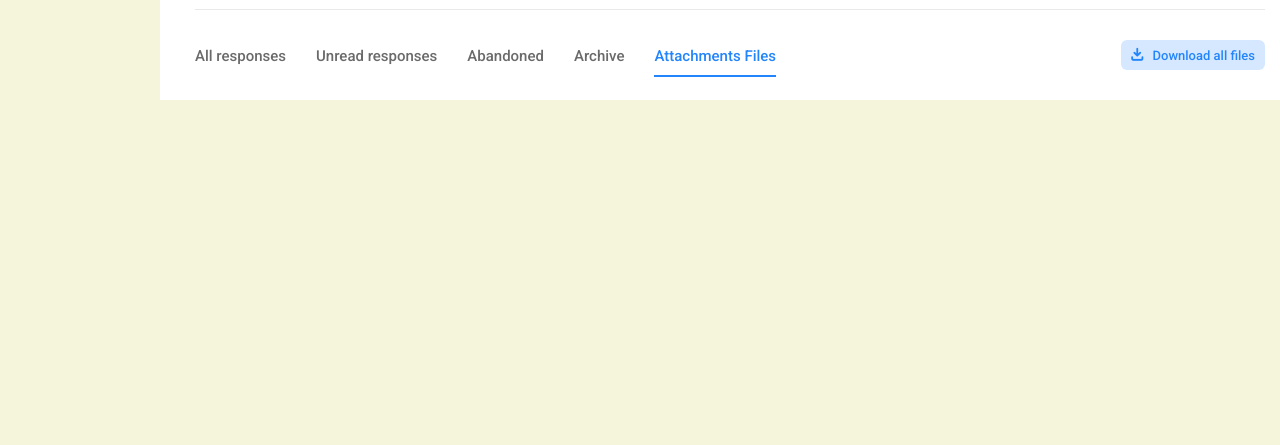
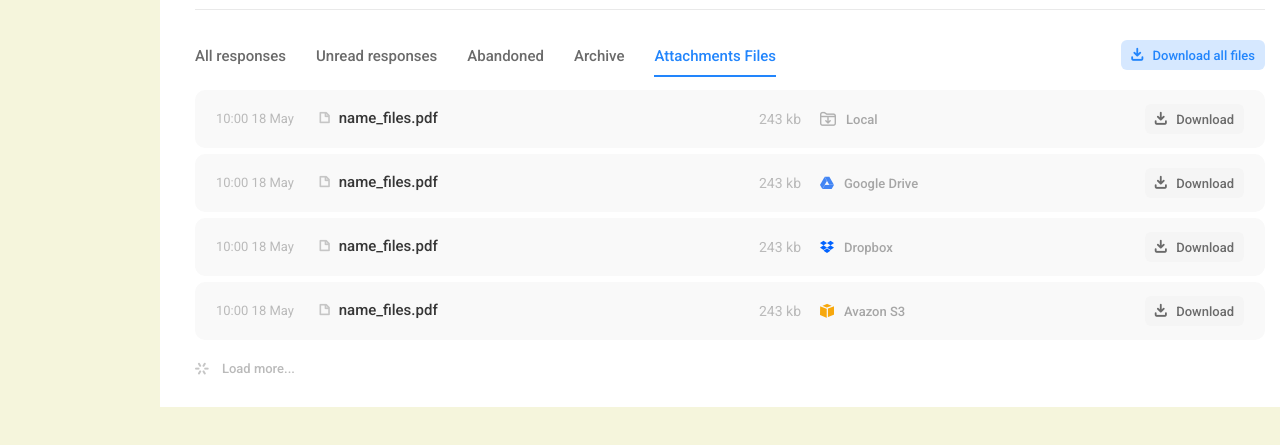
Before and after one commit to dubovds/theForms, a plain HTML site: page download.html in a window 1280 px wide. Shown: the part 241-686 px from the top of the page. Drawn offline with Linux system fonts and the light colour scheme.

Commit message:
added row for download

```diff
--- a/download.html
+++ b/download.html
@@ -14,7 +14,7 @@
       <div class="header__menu">
         <ul class="main-menu">
           <li>
-            <a href="#">
+            <a href="index.html">
               Forms
             </a>
           </li>
@@ -140,6 +140,78 @@
       </div>
     </div>
   </section>
+  <section class="files">
+    <div class="container">
+      <div class="files__row">
+        <div class="files__date">
+          <span>10:00</span> <span>18 May</span>
+        </div>
+        <div class="files__name font-icon icon-icon-2">
+          name_files.pdf
+        </div>
+        <div class="files__info">
+          <span>243 kb</span> <span class="font-icon icon-local">Local</span>
+        </div>
+        <div class="files__button">
+          <button class="btn font-icon icon-download">
+            Download
+          </button>
+        </div>
+      </div>
+      <div class="files__row">
+        <div class="files__date">
+          <span>10:00</span> <span>18 May</span>
+        </div>
+        <div class="files__name font-icon icon-icon-2">
+          name_files.pdf
+        </div>
+        <div class="files__info">
+          <span>243 kb</span> <span class="font-icon icon-google-drive">Google Drive</span>
+        </div>
+        <div class="files__button">
+          <button class="btn font-icon icon-download">
+            Download
+          </button>
+        </div>
+      </div>
+      <div class="files__row">
+        <div class="files__date">
+          <span>10:00</span> <span>18 May</span>
+        </div>
+        <div class="files__name font-icon icon-icon-2">
+          name_files.pdf
+        </div>
+        <div class="files__info">
+          <span>243 kb</span> <span class="font-icon icon-dropbox">Dropbox</span>
+        </div>
+        <div class="files__button">
+          <button class="btn font-icon icon-download">
+            Download
+          </button>
+        </div>
+      </div>
+      <div class="files__row">
+        <div class="files__date">
+          <span>10:00</span> <span>18 May</span>
+        </div>
+        <div class="files__name font-icon icon-icon-2">
+          name_files.pdf
+        </div>
+        <div class="files__info">
+          <span>243 kb</span> <span class="font-icon icon-amazon">Avazon S3</span>
+        </div>
+        <div class="files__button">
+          <button class="btn font-icon icon-download">
+            Download
+          </button>
+        </div>
+      </div>
+      <button class="files__load-more font-icon icon-load-more">
+        Load more...
+      </button>
+    </div>
+
+  </section>
 </div>
 
 <script src="js/main.js"></script>
--- /dev/null
+++ b/scss/_files.scss
@@ -0,0 +1,105 @@
+.files {
+  margin-top: 20px;
+
+  &__row {
+    @include transition;
+    display: flex;
+    align-items: center;
+    background-color: #f9f9f9;
+    margin-bottom: 6px;
+    padding: 13px 20px;
+    border-radius: 10px;
+    line-height: 1.15;
+    border: 1px solid transparent;
+
+    &:hover {
+      border-color: #e9e9e9;
+
+      .files__name {
+        color: $clear-blue;
+      }
+    }
+  }
+
+  &__date {
+    @include font(13px, normal);
+    flex-basis: 8.6%;
+    color: #bababa;
+    margin-right: 15px;
+  }
+
+  &__name {
+    @include transition;
+    @include font(15px, 500);
+    flex-basis: 41.3%;
+    color: $black;
+    margin-right: 15px;
+
+    &:before {
+      font-size: 12px;
+      color: #c6c6c6;
+      padding-right: 5px;
+    }
+  }
+
+  &__info {
+    span{
+      display: inline-block;
+
+      &:first-child {
+        @include font(14px, normal);
+        margin-right: 15px;
+        color: #bababa;
+      }
+
+      &:last-child {
+        @include font(13px, 500);
+        color: #a6a6a6;
+
+        &:before {
+          position: relative;
+          top: 1px;
+          font-size: 14px;
+          padding-right: 10px;
+        }
+      }
+    }
+  }
+
+  &__button {
+    margin-left: auto;
+
+    .btn {
+      background-color: #f5f5f5;
+      color: #6a6a6a;
+
+      &:hover {
+        background-color: #2285fc;
+        color: #fff;
+      }
+    }
+  }
+
+  &__load-more {
+    @include transition;
+    @include font(13px, 500);
+    color: #bababa;
+    margin-top: 16px;
+
+    &:before {
+      @include transition;
+      position: relative;
+      top: 1px;
+      font-size: 12px;
+      padding-right: 10px;
+    }
+
+    &:hover {
+      color: $clear-blue;
+
+      &:before {
+        color: $clear-blue;
+      }
+    }
+  }
+}
--- a/scss/_header.scss
+++ b/scss/_header.scss
@@ -101,7 +101,7 @@
 
   #search-icon {
     background: #f3f3f3;
-    padding: 11px 12px;
+    padding: 10px 12px 11px;
     border-radius: 20px 0 0 20px;
   }
 }
--- a/scss/icomoon.css
+++ b/scss/icomoon.css
@@ -102,3 +102,7 @@
 .icon-eye:before {
     content: "\e915";
 }
+.icon-local:before {
+    content: "\e916";
+    color: #b1b1b1;
+}
--- a/scss/main.scss
+++ b/scss/main.scss
@@ -7,3 +7,4 @@
 @import "buttons";
 @import "select";
 @import "filters-page";
+@import "files";
```
Also changed, not shown: fonts/icomoon/icomoon.svg, fonts/icomoon/icomoon.ttf, fonts/icomoon/icomoon.woff, scss/main.css, 2 other files.
